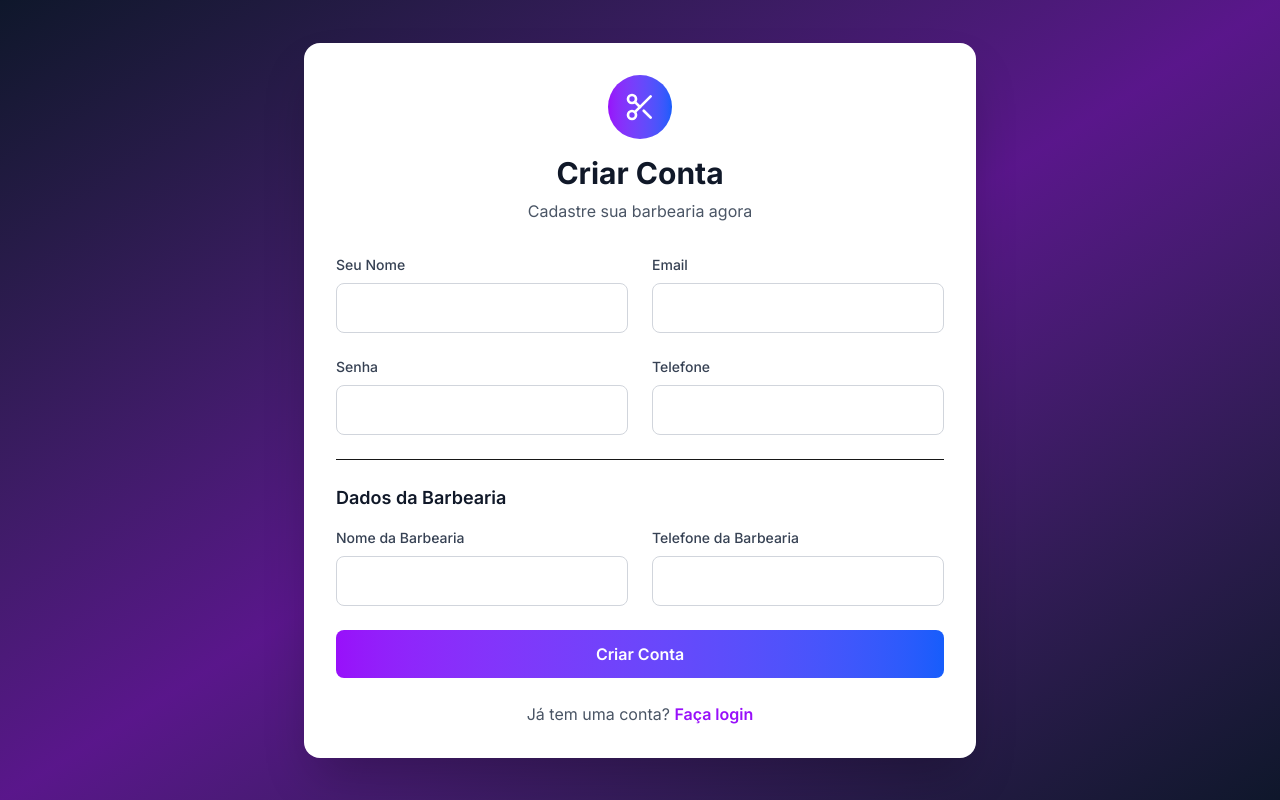
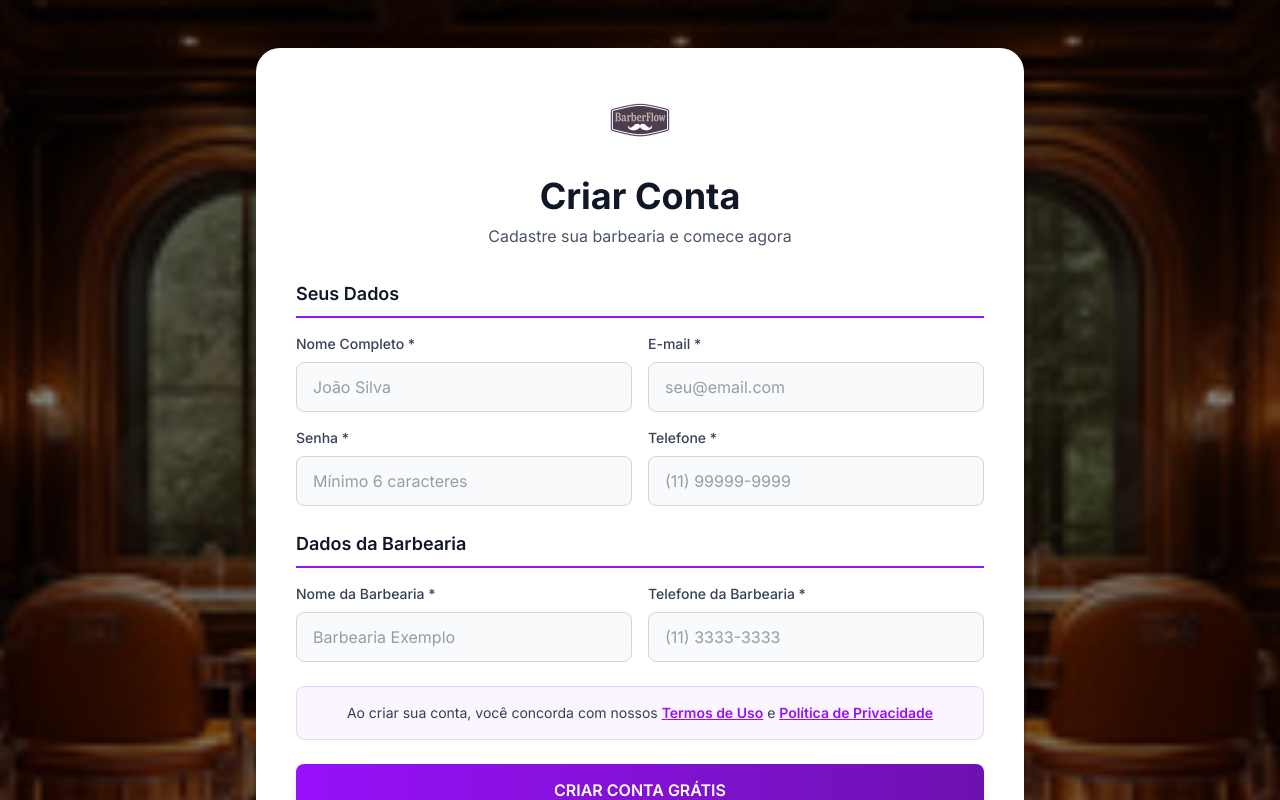
Before and after one commit to DevAlex-full/barbeflow-frontend, a Next.js app: page /register in a window 1280 px wide. Shown: the top 800 px of the page. Built offline with nearby package versions, Linux system fonts and the light colour scheme; no server answers.

Commit message:
deixando a pagina de registro mais atrativa

```diff
--- a/app/(auth)/register/page.tsx
+++ b/app/(auth)/register/page.tsx
@@ -3,7 +3,7 @@
 import { useState } from 'react';
 import { useAuth } from '@/contexts/AuthContext';
 import Link from 'next/link';
-import { Scissors } from 'lucide-react';
+import Image from 'next/image';
 
 export default function RegisterPage() {
   const { signUp } = useAuth();
@@ -33,35 +33,65 @@ export default function RegisterPage() {
     try {
       await signUp(formData);
     } catch (err: any) {
-      setError(err.message);
+      setError(err.message || 'Erro ao criar conta. Tente novamente.');
     } finally {
       setLoading(false);
     }
   }
 
   return (
-    <div className="min-h-screen flex items-center justify-center bg-gradient-to-br from-slate-900 via-purple-900 to-slate-900 p-4">
-      <div className="w-full max-w-2xl">
-        <div className="bg-white rounded-2xl shadow-2xl p-8">
-          <div className="flex flex-col items-center mb-8">
-            <div className="bg-gradient-to-r from-purple-600 to-blue-600 p-4 rounded-full mb-4">
-              <Scissors className="w-8 h-8 text-white" />
-            </div>
-            <h1 className="text-3xl font-bold text-gray-900">Criar Conta</h1>
-            <p className="text-gray-600 mt-2">Cadastre sua barbearia agora</p>
+    <div
+      className="min-h-screen flex items-center justify-center p-4 py-12 relative"
+      style={{
+        backgroundImage: 'url(/fundo2.jpg)',
+        backgroundSize: 'cover',
+        backgroundPosition: 'center',
+        backgroundRepeat: 'no-repeat'
+      }}
+    >
+      {/* Overlay escuro para melhor legibilidade */}
+      <div className="absolute inset-0 bg-black/50"></div>
+
+      {/* Card de Registro */}
+      <div className="relative z-10 w-full max-w-3xl">
+        <div className="bg-white rounded-3xl shadow-2xl p-8 md:p-10">
+          {/* Logo */}
+          <div className="flex justify-center mb-6">
+            <Image
+              src="/Logo.png"
+              alt="BarberFlow"
+              width={250}
+              height={70}
+              className="h-16 w-auto"
+              priority
+            />
           </div>
 
+          {/* Título */}
+          <div className="text-center mb-8">
+            <h1 className="text-3xl md:text-4xl font-bold text-gray-900 mb-2">Criar Conta</h1>
+            <p className="text-gray-600">Cadastre sua barbearia e comece agora</p>
+          </div>
+
+          {/* Mensagem de Erro */}
           {error && (
-            <div className="bg-red-50 border border-red-200 text-red-700 px-4 py-3 rounded-lg mb-6">
-              {error}
+            <div className="bg-red-50 border-l-4 border-red-500 text-red-700 px-4 py-3 rounded mb-6 text-sm">
+              <p className="font-medium">Erro ao criar conta</p>
+              <p className="text-xs mt-1">{error}</p>
             </div>
           )}
 
+          {/* Formulário */}
           <form onSubmit={handleSubmit} className="space-y-6">
-            <div className="grid grid-cols-1 md:grid-cols-2 gap-6">
+            {/* Dados Pessoais */}
+            <div>
+              <h3 className="text-lg font-semibold text-gray-900 mb-4 pb-2 border-b-2 border-purple-600">
+                Seus Dados
+              </h3>
+              <div className="grid grid-cols-1 md:grid-cols-2 gap-4">
                 <div>
                   <label htmlFor="name" className="block text-sm font-medium text-gray-700 mb-2">
-                  Seu Nome
+                    Nome Completo *
                   </label>
                   <input
                     id="name"
@@ -70,13 +100,14 @@ export default function RegisterPage() {
                     value={formData.name}
                     onChange={handleChange}
                     required
-                  className="w-full px-4 py-3 border border-gray-300 rounded-lg focus:ring-2 focus:ring-purple-500 focus:border-transparent outline-none"
+                    className="w-full px-4 py-3 bg-gray-50 border border-gray-300 rounded-lg focus:ring-2 focus:ring-purple-500 focus:border-purple-500 outline-none transition text-gray-700"
+                    placeholder="João Silva"
                   />
                 </div>
 
                 <div>
                   <label htmlFor="email" className="block text-sm font-medium text-gray-700 mb-2">
-                  Email
+                    E-mail *
                   </label>
                   <input
                     id="email"
@@ -85,13 +116,14 @@ export default function RegisterPage() {
                     value={formData.email}
                     onChange={handleChange}
                     required
-                  className="w-full px-4 py-3 border border-gray-300 rounded-lg focus:ring-2 focus:ring-purple-500 focus:border-transparent outline-none"
+                    className="w-full px-4 py-3 bg-gray-50 border border-gray-300 rounded-lg focus:ring-2 focus:ring-purple-500 focus:border-purple-500 outline-none transition text-gray-700"
+                    placeholder="seu@email.com"
                   />
                 </div>
 
                 <div>
                   <label htmlFor="password" className="block text-sm font-medium text-gray-700 mb-2">
-                  Senha
+                    Senha *
                   </label>
                   <input
                     id="password"
@@ -101,13 +133,14 @@ export default function RegisterPage() {
                     onChange={handleChange}
                     required
                     minLength={6}
-                  className="w-full px-4 py-3 border border-gray-300 rounded-lg focus:ring-2 focus:ring-purple-500 focus:border-transparent outline-none"
+                    className="w-full px-4 py-3 bg-gray-50 border border-gray-300 rounded-lg focus:ring-2 focus:ring-purple-500 focus:border-purple-500 outline-none transition text-gray-700"
+                    placeholder="Mínimo 6 caracteres"
                   />
                 </div>
 
                 <div>
                   <label htmlFor="phone" className="block text-sm font-medium text-gray-700 mb-2">
-                  Telefone
+                    Telefone *
                   </label>
                   <input
                     id="phone"
@@ -116,17 +149,22 @@ export default function RegisterPage() {
                     value={formData.phone}
                     onChange={handleChange}
                     required
-                  className="w-full px-4 py-3 border border-gray-300 rounded-lg focus:ring-2 focus:ring-purple-500 focus:border-transparent outline-none"
+                    className="w-full px-4 py-3 bg-gray-50 border border-gray-300 rounded-lg focus:ring-2 focus:ring-purple-500 focus:border-purple-500 outline-none transition text-gray-700"
+                    placeholder="(11) 99999-9999"
                   />
                 </div>
               </div>
+            </div>
 
-            <div className="border-t pt-6">
-              <h3 className="text-lg font-semibold text-gray-900 mb-4">Dados da Barbearia</h3>
-              <div className="grid grid-cols-1 md:grid-cols-2 gap-6">
+            {/* Dados da Barbearia */}
+            <div>
+              <h3 className="text-lg font-semibold text-gray-900 mb-4 pb-2 border-b-2 border-purple-600">
+                Dados da Barbearia
+              </h3>
+              <div className="grid grid-cols-1 md:grid-cols-2 gap-4">
                 <div>
                   <label htmlFor="barbershopName" className="block text-sm font-medium text-gray-700 mb-2">
-                    Nome da Barbearia
+                    Nome da Barbearia *
                   </label>
                   <input
                     id="barbershopName"
@@ -135,13 +173,14 @@ export default function RegisterPage() {
                     value={formData.barbershopName}
                     onChange={handleChange}
                     required
-                    className="w-full px-4 py-3 border border-gray-300 rounded-lg focus:ring-2 focus:ring-purple-500 focus:border-transparent outline-none"
+                    className="w-full px-4 py-3 bg-gray-50 border border-gray-300 rounded-lg focus:ring-2 focus:ring-purple-500 focus:border-purple-500 outline-none transition text-gray-700"
+                    placeholder="Barbearia Exemplo"
                   />
                 </div>
 
                 <div>
                   <label htmlFor="barbershopPhone" className="block text-sm font-medium text-gray-700 mb-2">
-                    Telefone da Barbearia
+                    Telefone da Barbearia *
                   </label>
                   <input
                     id="barbershopPhone"
@@ -150,29 +189,60 @@ export default function RegisterPage() {
                     value={formData.barbershopPhone}
                     onChange={handleChange}
                     required
-                    className="w-full px-4 py-3 border border-gray-300 rounded-lg focus:ring-2 focus:ring-purple-500 focus:border-transparent outline-none"
+                    className="w-full px-4 py-3 bg-gray-50 border border-gray-300 rounded-lg focus:ring-2 focus:ring-purple-500 focus:border-purple-500 outline-none transition text-gray-700"
+                    placeholder="(11) 3333-3333"
                   />
                 </div>
               </div>
             </div>
 
+            {/* Termos */}
+            <div className="bg-purple-50 border border-purple-200 rounded-lg p-4">
+              <p className="text-sm text-gray-700 text-center">
+                Ao criar sua conta, você concorda com nossos{' '}
+                <Link href="/termos" className="text-purple-600 hover:text-purple-700 font-semibold underline">
+                  Termos de Uso
+                </Link>
+                {' '}e{' '}
+                <Link href="/privacidade" className="text-purple-600 hover:text-purple-700 font-semibold underline">
+                  Política de Privacidade
+                </Link>
+              </p>
+            </div>
+
+            {/* Botão Criar Conta */}
             <button
               type="submit"
               disabled={loading}
-              className="w-full bg-gradient-to-r from-purple-600 to-blue-600 text-white py-3 rounded-lg font-semibold hover:from-purple-700 hover:to-blue-700 transition duration-200 disabled:opacity-50"
+              className="w-full bg-gradient-to-r from-purple-600 to-purple-800 hover:from-purple-700 hover:to-purple-900 text-white py-3.5 rounded-lg font-semibold text-base transition duration-200 disabled:opacity-50 disabled:cursor-not-allowed shadow-lg"
             >
-              {loading ? 'Criando conta...' : 'Criar Conta'}
+              {loading ? 'CRIANDO CONTA...' : 'CRIAR CONTA GRÁTIS'}
             </button>
+
+            {/* Badge Teste Grátis */}
+            <div className="text-center">
+              <span className="inline-block bg-green-100 text-green-800 text-sm font-semibold px-4 py-2 rounded-full">
+                🎉 30 dias de teste grátis
+              </span>
+            </div>
           </form>
 
-          <div className="mt-6 text-center">
+          {/* Link para Login */}
+          <div className="mt-8 text-center">
             <p className="text-gray-600">
               Já tem uma conta?{' '}
               <Link href="/login" className="text-purple-600 hover:text-purple-700 font-semibold">
-                Faça login
+                Fazer Login
               </Link>
             </p>
           </div>
+        </div>
+
+        {/* Footer */}
+        <div className="mt-6 text-center">
+          <p className="text-white text-xs drop-shadow-lg">
+            © 2025 BarberFlow. Todos os direitos reservados.
+          </p>
         </div>
       </div>
     </div>
```
Lines whose indentation alone changed are shown as unchanged.
